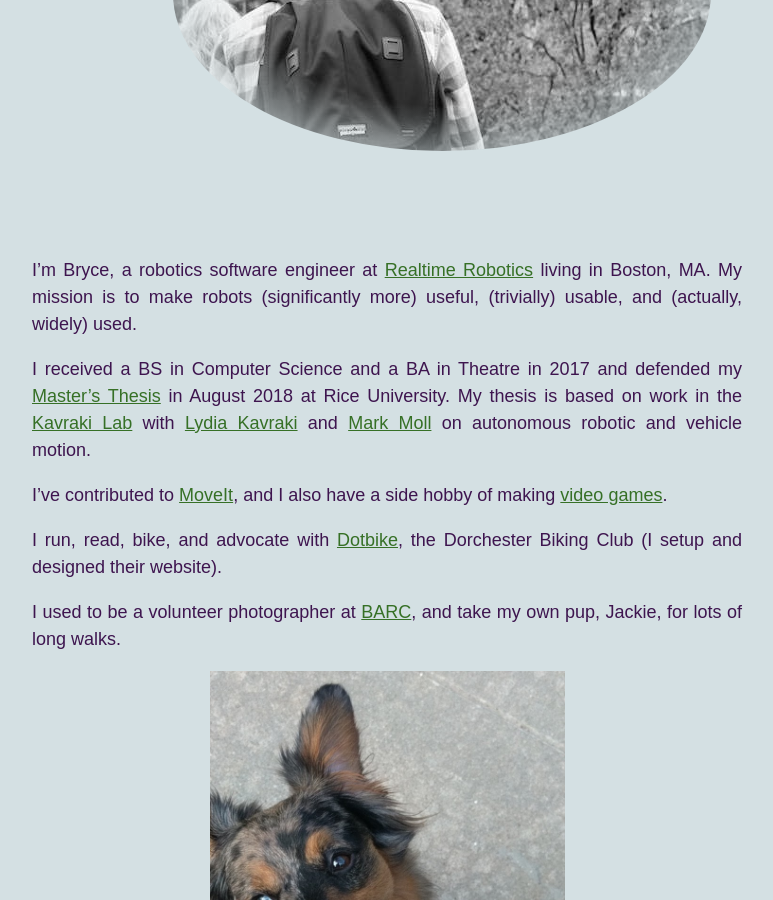
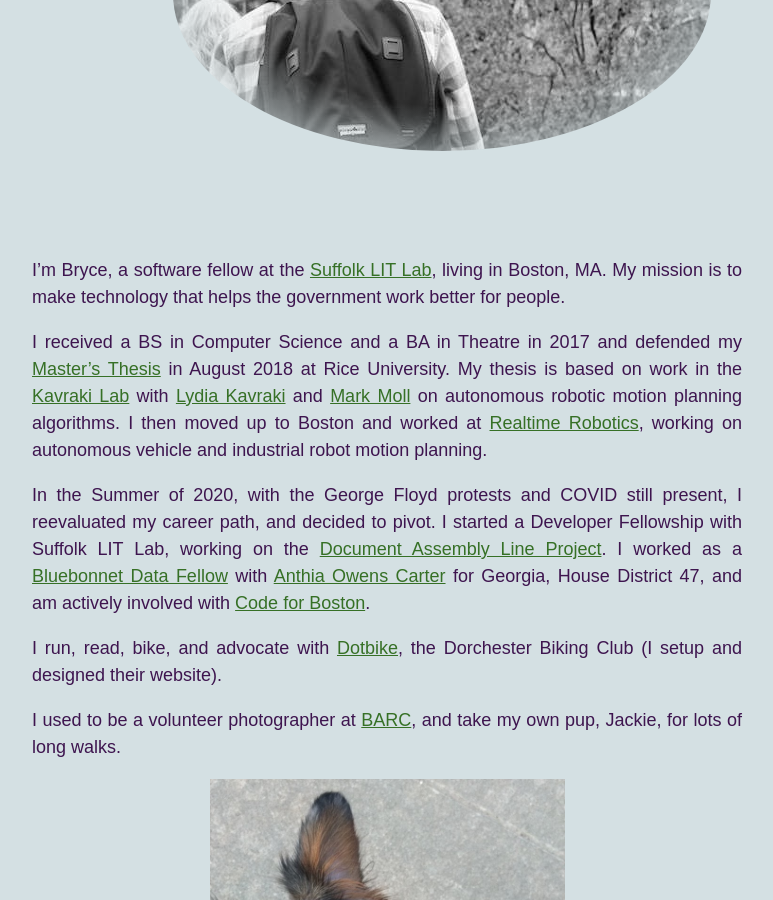
Before and after one commit to BryceStevenWilley/BryceStevenWilley.github.io, a Jekyll site: the page built from _pages/1-about.md, in a window 1280 px wide and 900 px high, scrolled down 306 px. Shown: the whole window, without its empty margins (253-1026 px from the left). Built offline with Jekyll 4.4.1, drawn with Linux system fonts in a browser that asks for light colours.

Commit message:
Controls videos, and updated job and career mission

```diff
--- a/_config.yml
+++ b/_config.yml
@@ -16,7 +16,7 @@
 title: Bryce Willey
 email: bryce.steven.willey@gmail.com
 description: >- # this means to ignore newlines until "baseurl:"
-  Bryce Willey- robots, games, small projects.
+  Bryce Willey- Civic Tech, Data, Software
 baseurl: "" # the subpath of your site, e.g. /blog
 url: "https://brycestevenwilley.github.io" # the base hostname & protocol for your site, e.g. http://example.com
 github_username:  BryceStevenWilley
--- a/_layouts/home.html
+++ b/_layouts/home.html
@@ -15,8 +15,8 @@
   <div class="c-article__main">
     {{ content }}
     <p>
-        I'm Bryce, software engineer at <a href="https://rtr.ai">Realtime Robotics</a> living in Boston, MA.
-        My focus is in autonomous motion planning algorithms for robots and autonomous cars.
+        I'm Bryce, software fellow at the <a href="https://suffolklitlab.org">Suffolk LIT Lab</a> living in Boston, MA.
+        My focus is in civic technology, data, and software engineering.
     </p>
 
   </div>
--- a/_pages/1-about.md
+++ b/_pages/1-about.md
@@ -7,15 +7,17 @@
 headerImgAlt: A picture of Bryce, exploring NYC
 ---
 
-I'm Bryce, a robotics software engineer at [Realtime Robotics](https://rtr.ai) living in Boston, MA.
-My mission is to make robots (significantly more) useful, (trivially) usable, and (actually, widely) used.
+I'm Bryce, a software fellow at the [Suffolk LIT Lab](https://suffolklitlab.org/), living in Boston, MA.
+My mission is to make technology that helps the government work better for people.
 
 I received a BS in Computer Science and a BA in Theatre in 2017 and defended my [Master's Thesis](/academic) in August 2018 at Rice University.
 My thesis is based on work in the [Kavraki Lab](http://www.kavrakilab.org/)
 with [Lydia Kavraki](https://www.cs.rice.edu/~kavraki/) and [Mark Moll](https://www.cs.rice.edu/~mmoll/)
-on autonomous robotic and vehicle motion.
+on autonomous robotic motion planning algorithms. I then moved up to Boston and worked at [Realtime Robotics](https://rtr.ai), working on autonomous vehicle and industrial robot motion planning.
 
-I've contributed to [MoveIt](https://moveit.ros.org/about/), and I also have a side hobby of making [video games](/projects).
+In the Summer of 2020, with the George Floyd protests and COVID still present, I reevaluated my career path, and decided to pivot.
+I started a Developer Fellowship with Suffolk LIT Lab, working on the [Document Assembly Line Project](https://suffolklitlab.org/doc-assembly-line/).
+I worked as a [Bluebonnet Data Fellow](https://www.bluebonnetdata.org/) with [Anthia Owens Carter](https://ballotpedia.org/Anthia_Carter) for Georgia, House District 47, and am actively involved with [Code for Boston](https://www.codeforboston.org/).
 
 I run, read, bike, and advocate with [Dotbike](http://dotbike.org), the Dorchester Biking Club (I setup and designed their website).
 
```
Also changed, not shown: _pages/qq-image-gallery.md (+1 -1 lines).
